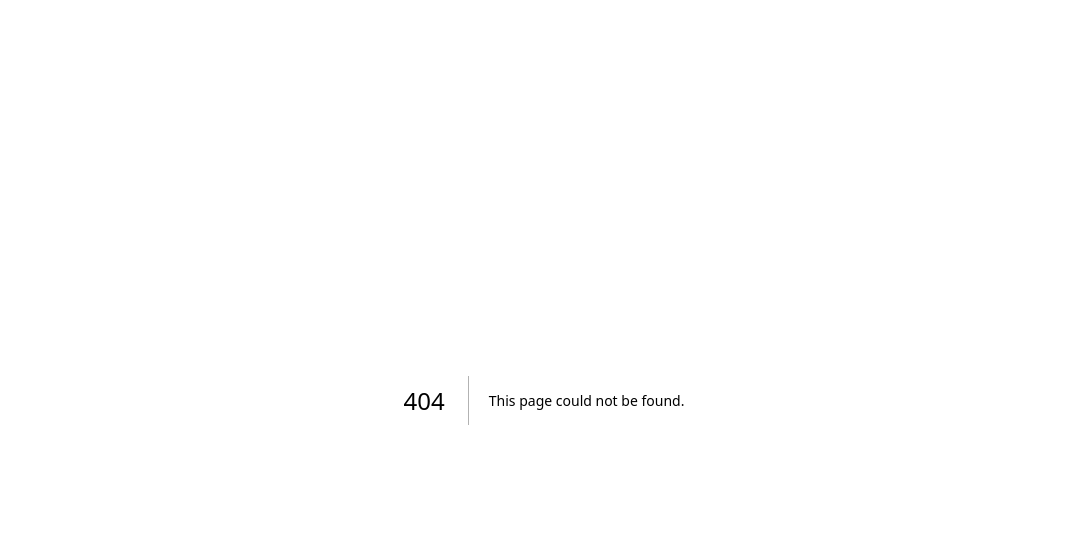
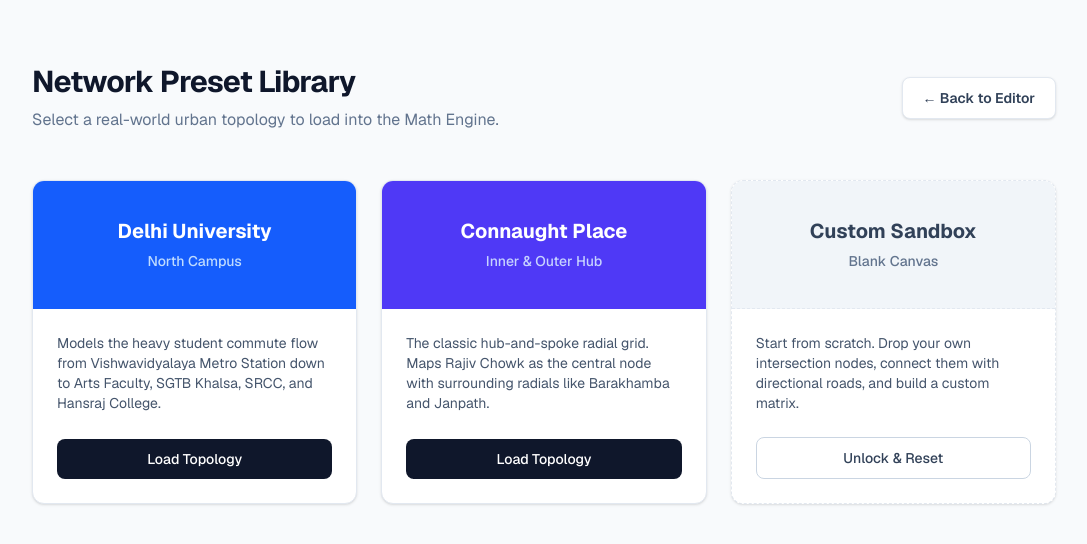
Before and after one commit to ashishsinghh935-ops/urban-traffic-optimizer, a Next.js app in the folder frontend/: page /presets in a window 1280 px wide. Before the commit this address had no page. Shown: the top 544 px of the page, without its empty margins (96-1183 px from the left). Built offline with nearby package versions, Linux system fonts and the light colour scheme.

Commit message:
Added Preset Gallery and DU North Campus network

```diff
--- /dev/null
+++ b/frontend/app/presets/page.tsx
@@ -0,0 +1,85 @@
+"use client";
+
+import React from 'react';
+import Link from 'next/link';
+import { useRouter } from 'next/navigation';
+
+export default function PresetGallery() {
+  const router = useRouter();
+
+  const handleSelectPreset = (presetId: string) => {
+    // Save the selection to session storage so the dashboard knows what to load
+    sessionStorage.setItem('pendingPreset', presetId);
+    router.push('/'); // Redirect back to dashboard
+  };
+
+  return (
+    <div className="min-h-screen bg-slate-50 text-slate-800 font-sans p-8 md:p-16">
+      <div className="max-w-5xl mx-auto">
+
+        {/* Header */}
+        <div className="flex justify-between items-center mb-12">
+          <div>
+            <h1 className="text-3xl font-bold tracking-tight text-slate-900">Network Preset Library</h1>
+            <p className="text-slate-500 mt-2">Select a real-world urban topology to load into the Math Engine.</p>
+          </div>
+          <Link href="/" className="px-5 py-2.5 bg-white border border-slate-200 shadow-sm hover:bg-slate-50 rounded-lg text-sm font-semibold transition-colors text-slate-700">
+            &larr; Back to Editor
+          </Link>
+        </div>
+
+        {/* Gallery Grid */}
+        <div className="grid grid-cols-1 md:grid-cols-2 lg:grid-cols-3 gap-6">
+
+          {/* Card 1: North Campus */}
+          <div className="bg-white rounded-xl border border-slate-200 shadow-sm overflow-hidden flex flex-col hover:shadow-md transition-shadow">
+            <div className="h-32 bg-blue-600 flex items-center justify-center p-6 relative overflow-hidden">
+              <div className="absolute inset-0 opacity-20 bg-[radial-gradient(circle_at_center,_var(--tw-gradient-stops))] from-white to-transparent"></div>
+              <h2 className="text-xl font-bold text-white relative z-10 text-center">Delhi University<br/><span className="text-blue-200 text-sm font-medium">North Campus</span></h2>
+            </div>
+            <div className="p-6 flex-1 flex flex-col">
+              <p className="text-sm text-slate-600 mb-6 flex-1">
+                Models the heavy student commute flow from Vishwavidyalaya Metro Station down to Arts Faculty, SGTB Khalsa, SRCC, and Hansraj College.
+              </p>
+              <button onClick={() => handleSelectPreset('du-north')} className="w-full bg-slate-900 text-white font-medium py-2.5 rounded-lg hover:bg-slate-800 transition-colors text-sm">
+                Load Topology
+              </button>
+            </div>
+          </div>
+
+          {/* Card 2: Connaught Place */}
+          <div className="bg-white rounded-xl border border-slate-200 shadow-sm overflow-hidden flex flex-col hover:shadow-md transition-shadow">
+            <div className="h-32 bg-indigo-600 flex items-center justify-center p-6 relative overflow-hidden">
+              <div className="absolute inset-0 opacity-20 bg-[radial-gradient(circle_at_center,_var(--tw-gradient-stops))] from-white to-transparent"></div>
+              <h2 className="text-xl font-bold text-white relative z-10 text-center">Connaught Place<br/><span className="text-indigo-200 text-sm font-medium">Inner & Outer Hub</span></h2>
+            </div>
+            <div className="p-6 flex-1 flex flex-col">
+              <p className="text-sm text-slate-600 mb-6 flex-1">
+                The classic hub-and-spoke radial grid. Maps Rajiv Chowk as the central node with surrounding radials like Barakhamba and Janpath.
+              </p>
+              <button onClick={() => handleSelectPreset('cp')} className="w-full bg-slate-900 text-white font-medium py-2.5 rounded-lg hover:bg-slate-800 transition-colors text-sm">
+                Load Topology
+              </button>
+            </div>
+          </div>
+
+          {/* Card 3: Custom Sandbox */}
+          <div className="bg-white rounded-xl border border-slate-200 shadow-sm overflow-hidden flex flex-col hover:shadow-md transition-shadow border-dashed">
+            <div className="h-32 bg-slate-100 flex items-center justify-center p-6 border-b border-slate-200 border-dashed">
+              <h2 className="text-xl font-bold text-slate-700 text-center">Custom Sandbox<br/><span className="text-slate-500 text-sm font-medium">Blank Canvas</span></h2>
+            </div>
+            <div className="p-6 flex-1 flex flex-col">
+              <p className="text-sm text-slate-600 mb-6 flex-1">
+                Start from scratch. Drop your own intersection nodes, connect them with directional roads, and build a custom matrix.
+              </p>
+              <button onClick={() => handleSelectPreset('custom')} className="w-full bg-white border border-slate-300 text-slate-700 font-medium py-2.5 rounded-lg hover:bg-slate-50 transition-colors text-sm">
+                Unlock & Reset
+              </button>
+            </div>
+          </div>
+
+        </div>
+      </div>
+    </div>
+  );
+}
```
